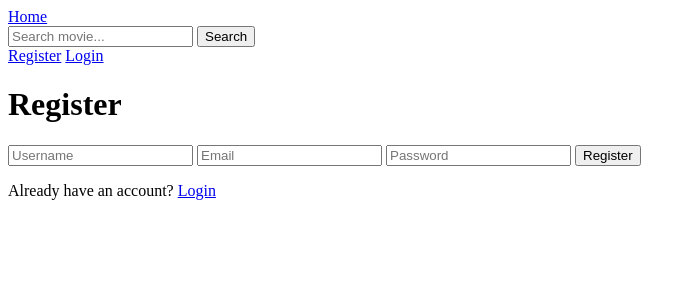
After one commit to Trisolis/Movie-Database, a Flask app: template templates/register.html in a window 1280 px wide. The commit adds this page. Shown: the top 300 px of the page, without its empty margins (0-696 px from the left). Run offline with Flask 3, Linux system fonts and the light colour scheme; the template is opened without the code that fills it, so the values that code supplies are empty.

Commit message:
Add authentication routes to app.py
- Register page handles if user is already authenticated, asks for username/email/password, checks if valid, and redirects user
- Login page handles if user is already authenticated, asks for username/password, checks if correct, and redirects accordingly
- Logout just uses default logout_user method and returns user to home
- Login manager set up (forgot earlier)
- Add flash message depending on category returned to base.html
- Add basic login.html and register.html pages

```diff
--- a/app.py
+++ b/app.py
@@ -3,7 +3,6 @@ from flask import Flask, render_template, request, redirect, url_for, flash
 import sqlite3
 from api import API
 from flask_login import LoginManager, login_user, logout_user, login_required, current_user
-from flask_bcrypt import Bcrypt
 from models import User, bcrypt
 from config import SECRET_KEY
 
@@ -37,6 +36,7 @@ def search():
     movies = api.search_movies(query)
     return render_template('search.html', movies=movies, query=query)
 
+# Specific movie page, based on the tmdb_id passed
 @app.route('/movie/<int:tmdb_id>')
 def movie(tmdb_id):
     # Check local db first
@@ -56,18 +56,69 @@ def movie(tmdb_id):
 
     return render_template('movie.html', movie=details)
 
+# Register page
 @app.route('/register', methods=['GET', 'POST'])
 def register():
-    pass
+    # Redirects already logged in users away from page
+    if current_user.is_authenticated:
+        return redirect(url_for('home'))
+
+    # Asks user for username, email, and password, and checks if validf
+    if request.method == 'POST':
+        username = request.form.get('username')
+        email = request.form.get('email')
+        password = request.form.get('password')
+
+        if not username or not email or not password:
+            flash('All fields are required.', 'error')
+            return render_template('register.html')
+
+        success = User.create(username, email, password)
+
+        if not success:
+            flash('Username or email already exists.', 'error')
+            return render_template('register.html')
+
+        # Redirect user where they were trying to go previously
+        flash('Account created. Please log in.', 'success')
+        return redirect(url_for('login'))
+
+    return render_template('register.html')
 
 @app.route('/login', methods=['GET', 'POST'])
 def login():
-    pass
+    # Redirects already logged in users away from page
+    if current_user.is_authenticated:
+        return redirect(url_for('home'))
 
+    # Asks user for username and password, and checks if exists/information is right
+    if request.method == 'POST':
+        username = request.form.get('username')
+        password = request.form.get('password')
+
+        user = User.get_by_username(username)
+
+        if not user or not user.check_password(password):
+            flash('Invalid username or password.', 'error')
+            return render_template('login.html')
+
+        # Redirect user where they were trying to go previously
+        login_user(user)
+        next_page = request.args.get('next')
+        return redirect(next_page or url_for('home'))
+
+    return render_template('login.html')
+
+# Logout user, as long as they're currently logged in
 @app.route('/logout')
 @login_required
 def logout():
-    pass
+    logout_user()
+    return redirect(url_for('home'))
+
+@login_manager.user_loader
+def load_user(user_id):
+    return User.get_by_id(int(user_id))
 
 @app.errorhandler(404)
 def not_found(e):
--- a/templates/base.html
+++ b/templates/base.html
@@ -11,7 +11,19 @@
             <input type="text" name="q" placeholder="Search movie...">
             <button type="submit">Search</button>
         </form>
+        <a href="{{ url_for('register') }}">Register</a>
+        <a href="{{ url_for('login') }}">Login</a>
     </nav>
+
+    {% with messages = get_flashed_messages(with_categories = true) %}
+        {% if messages %}
+            {% for category, message in messages %}
+                <div class="alert alert-{{ 'danger' if category == 'error' else 'success' }}">
+                    {{ message }}
+                </div>
+            {% endfor %}
+        {% endif %}
+    {% endwith %}
 
     {% block content %}{% endblock %}
 
--- /dev/null
+++ b/templates/register.html
@@ -0,0 +1,14 @@
+{% extends 'base.html' %}
+
+{% block title %}Register{% endblock %}
+
+{% block content %}
+    <h1>Register</h1>
+    <form method="POST">
+        <input type="text" name="username" placeholder="Username" required>
+        <input type="email" name="email" placeholder="Email" required>
+        <input type="password" name="password" placeholder="Password" required>
+        <button type="submit">Register</button>
+    </form>
+    <p>Already have an account? <a href="{{ url_for('login') }}">Login</a></p>
+{% endblock %}
```
Also changed, not shown: templates/login.html (added, +13 -0 lines).
